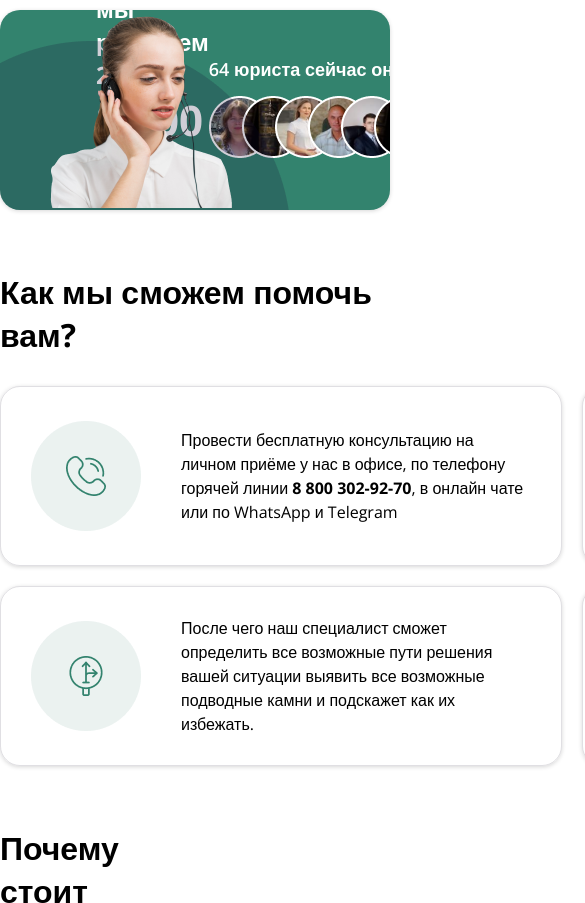
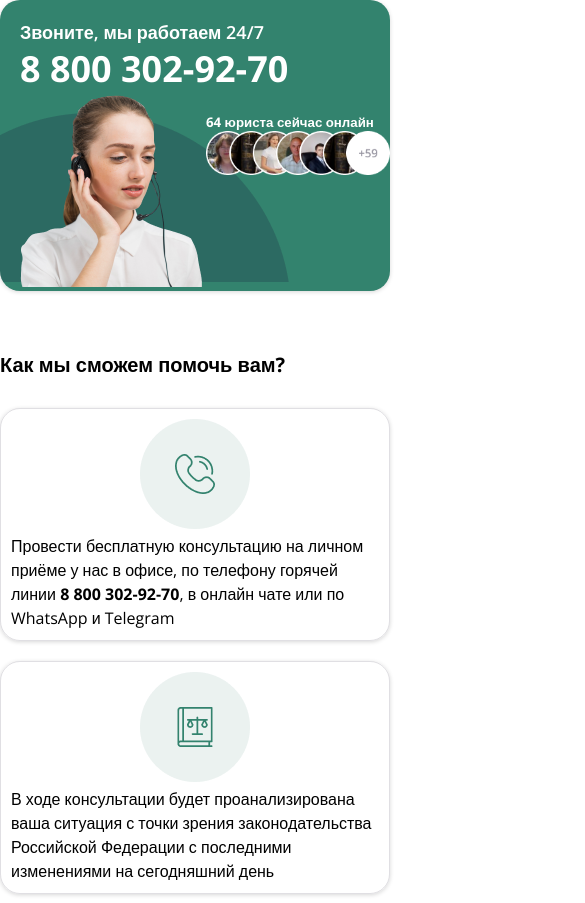
Before and after one commit to Vuex-contest/frontend, a plain HTML site: page index.html in a window 390 px wide. Shown: the top 903 px of the page, 585 px wide, since content can reach past the window. Drawn offline with nearby package versions, Linux system fonts and the light colour scheme.

Commit message:
change ro responsive

```diff
--- a/farrux.scss
+++ b/farrux.scss
@@ -1,9 +1,13 @@
+$small: 400px;
+$medium: 900px;
+
 @mixin text($size, $weight) {
 	font-size: $size;
 	font-weight: $weight;
 }
 
 @mixin green-containter {
+	width: 100%;
 	height: 200px;
 	display: flex;
 	flex-direction: row;
@@ -21,8 +25,10 @@
 .container {
 	max-width: 1440px;
 	margin: auto;
-	padding: 10px 0;
 
+	@media screen and (max-width: $small) {
+		width: 100%;
+	}
 	.space {
 		margin-bottom: 60px;
 	}
@@ -30,8 +36,14 @@
 	.green-cont {
 		@include green-containter;
 
+		@media screen and (max-width: $small) {
+			display: none;
+		}
+
 		.green-cont-left {
-			width: 20%;
+			position: absolute;
+			left: 0;
+			bottom: 0;
 
 			.human-img {
 				z-index: 4;
@@ -46,6 +58,8 @@
 		}
 
 		.green-cont-right {
+			position: absolute;
+			right: 0;
 			width: 80%;
 			display: flex;
 			flex-direction: row;
@@ -65,17 +79,71 @@
 		}
 	}
 
+	.green-cont-2 {
+		@include green-containter;
+		display: none;
+
+		@media screen and (max-width: $small) {
+			height: 291px;
+			display: block;
+			padding: 0;
+		}
+
+		&-top {
+			width: 100%;
+			padding: 20px;
+			.head-4 {
+				@include text(18px, 600);
+			}
+			.head-3 {
+				@include text(36px, 700);
+			}
+		}
+
+		&-bottom {
+			display: flex;
+
+			&-left {
+				position: relative;
+				left: 0;
+				bottom: 0;
+
+				.human-img {
+					position: absolute;
+					bottom: 0;
+				}
+			}
+
+			&-right {
+				position: absolute;
+				right: 0;
+
+				img {
+					width: 184px;
+				}
+			}
+		}
+	}
+
 	.help-cont {
 		.help-title {
 			font-size: 32px;
 			font-weight: 700;
 			margin-bottom: 30px;
+
+			@media screen and (max-width: $small) {
+				font-size: 20px;
+			}
 		}
 
 		.help-grid {
 			display: grid;
 			grid-template-columns: auto auto;
 			gap: 20px;
+
+			@media screen and (max-width: $small) {
+				grid-template-columns: auto;
+			}
 
 			.help-grid-item {
 				height: 180px;
@@ -88,12 +156,23 @@
 				border-radius: 20px;
 				box-shadow: rgba(0, 0, 0, 0.16) 0px 1px 4px;
 
+				@media screen and (max-width: $small) {
+					display: block;
+					height: auto;
+					grid-template-columns: auto;
+					padding: 10px;
+				}
+
 				p {
 					width: 350px;
 					text-align: left;
 					font-size: 16px;
 					font-weight: 400;
 					line-height: 24px;
+
+					@media screen and (max-width: $small) {
+						width: 100%;
+					}
 				}
 			}
 		}
--- a/index.html
+++ b/index.html
@@ -17,16 +17,32 @@
 	<body>
 		<section class="container">
 			<div class="green-cont">
-				<div class="green-cont-left">
-					<img src="./img/woman.png" class="human-img" alt="" />
-					<img src="./img/ellipse.png" class="ellipse-img" alt="" />
-				</div>
 				<div class="green-cont-right">
 					<div class="green-child-2">
 						<h4 class="head-4">Звоните, мы работаем 24/7</h4>
 						<h3 class="head-3">8 800 302-92-70</h3>
 					</div>
 					<div class="green-child-3">
+						<h5 class="head-5">64 юриста сейчас онлайн</h5>
+						<img src="./img/users.png" alt="" />
+					</div>
+				</div>
+				<div class="green-cont-left">
+					<img src="./img/woman.png" class="human-img" alt="" />
+					<img src="./img/ellipse.png" class="ellipse-img" alt="" />
+				</div>
+			</div>
+			<div class="green-cont-2">
+				<div class="green-cont-2-top">
+					<h4 class="head-4">Звоните, мы работаем 24/7</h4>
+					<h3 class="head-3">8 800 302-92-70</h3>
+				</div>
+				<div class="green-cont-2-bottom">
+					<div class="green-cont-2-bottom-left">
+						<img src="./img/woman.png" class="human-img" alt="" />
+						<img src="./img/ellipse.png" class="ellipse-img" alt="" />
+					</div>
+					<div class="green-cont-2-bottom-right">
 						<h5 class="head-5">64 юриста сейчас онлайн</h5>
 						<img src="./img/users.png" alt="" />
 					</div>
```
Also changed, not shown: farrux.css, 1 other file.
